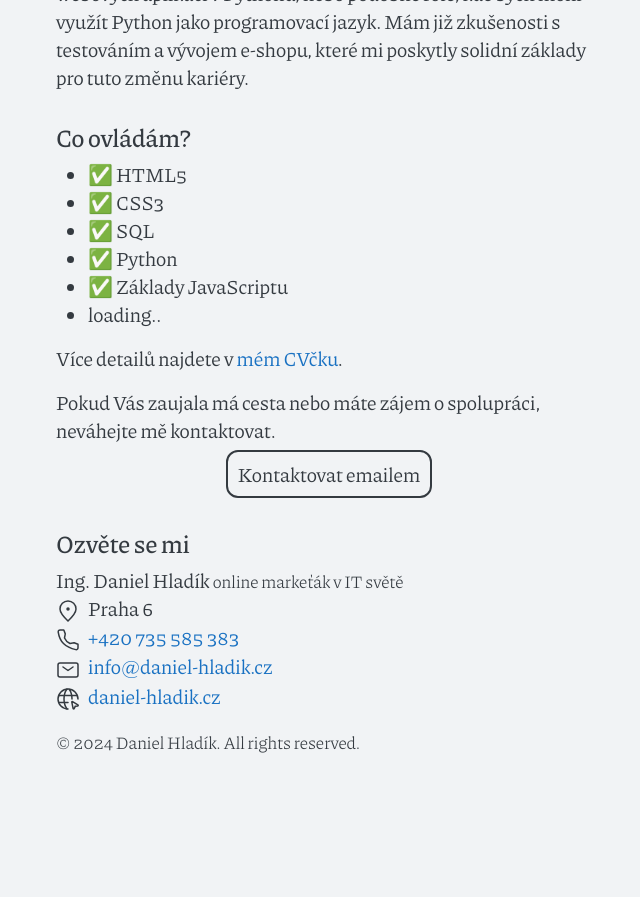
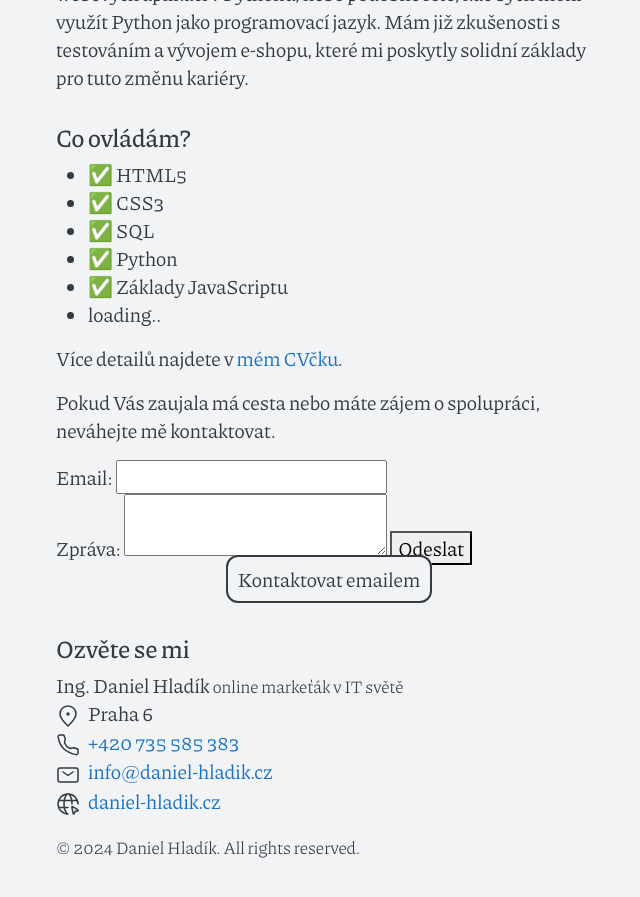
Before and after one commit to Dandee42/dandee42.github.io, a Jekyll site: the page built from index.md, in a window 1280 px wide and 900 px high, scrolled down 1155 px. Shown: the top 897 px of the window, without its empty margins (311-951 px from the left). Built offline with Jekyll 4.4.1, drawn with Linux system fonts in a browser that asks for light colours; before the commit the page ends 1950 px from its top, so only the background shows below that.

Commit message:
Update index.md

```diff
--- a/index.md
+++ b/index.md
@@ -18,6 +18,22 @@
 Více detailů najdete v [mém CVčku](https://flowcv.com/resume/osrniic0ww).
 
 Pokud Vás zaujala má cesta nebo máte zájem o spolupráci, neváhejte mě kontaktovat.
+
+<form
+  action="https://formspree.io/f/xkgnbbwo"
+  method="POST"
+>
+  <label>
+    Email:
+    <input type="email" name="email">
+  </label>
+  <label>
+    Zpráva:
+    <textarea name="message"></textarea>
+  </label>
+  <!-- your other form fields go here -->
+  <button type="submit">Odeslat</button>
+</form>
 
 <p class="text-center">
 <a href="mailto:info@daniel-hladik.cz?subject=Pozor! Tento e-mail obsahuje 100% dobré zprávy&body=Dejte mi vědět, co máte na srdci :)" class="button">Kontaktovat emailem</a>
```
